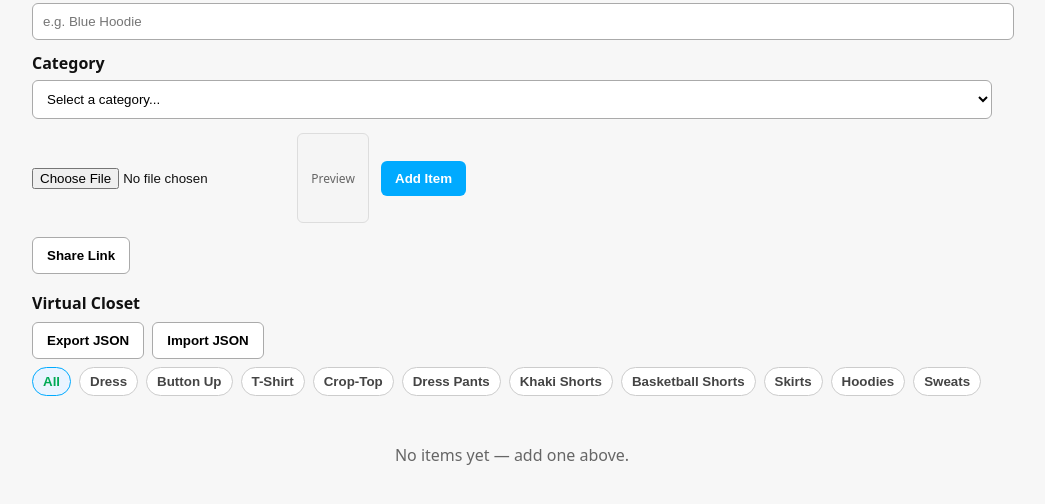
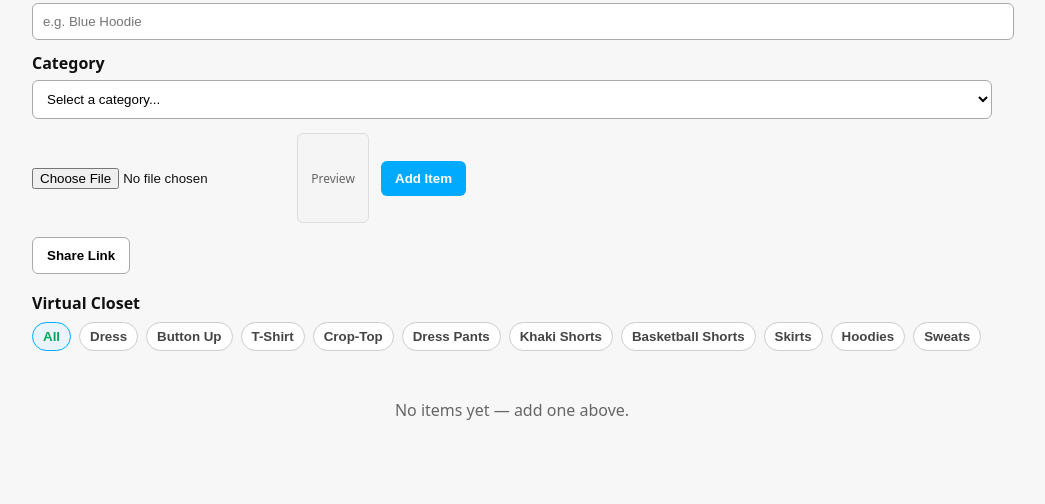
Before and after one commit to DWilliams325/ClosetApp, a plain HTML site: page index.html in a window 1280 px wide. Shown: the part 96-600 px from the top of the page, without its empty margins (128-1173 px from the left). Drawn offline with Linux system fonts and the light colour scheme.

Commit message:
attempt to remove only export import

```diff
--- a/index.html
+++ b/index.html
@@ -50,11 +50,7 @@
 
 
     <div class="list-title">Virtual Closet</div>
-    <div class="controls">
-  <button id="exportBtn" class="btn btn-ghost">Export JSON</button>
-  <button id="importBtn" class="btn btn-ghost">Import JSON</button>
-  <input id="importFile" type="file" accept="application/json" class="sr-only" />
-</div>
+
 
     <div id="filters" class="filters"></div>
     <div id="list" class="scroller"></div>
```
